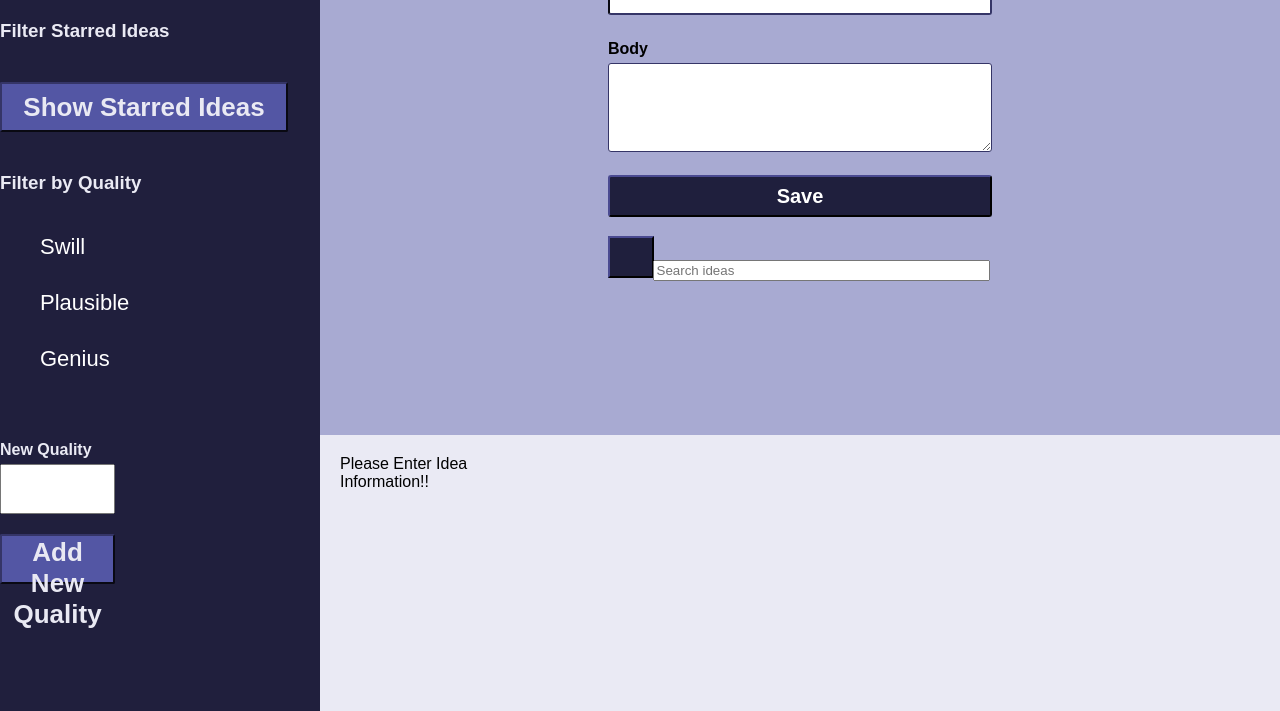
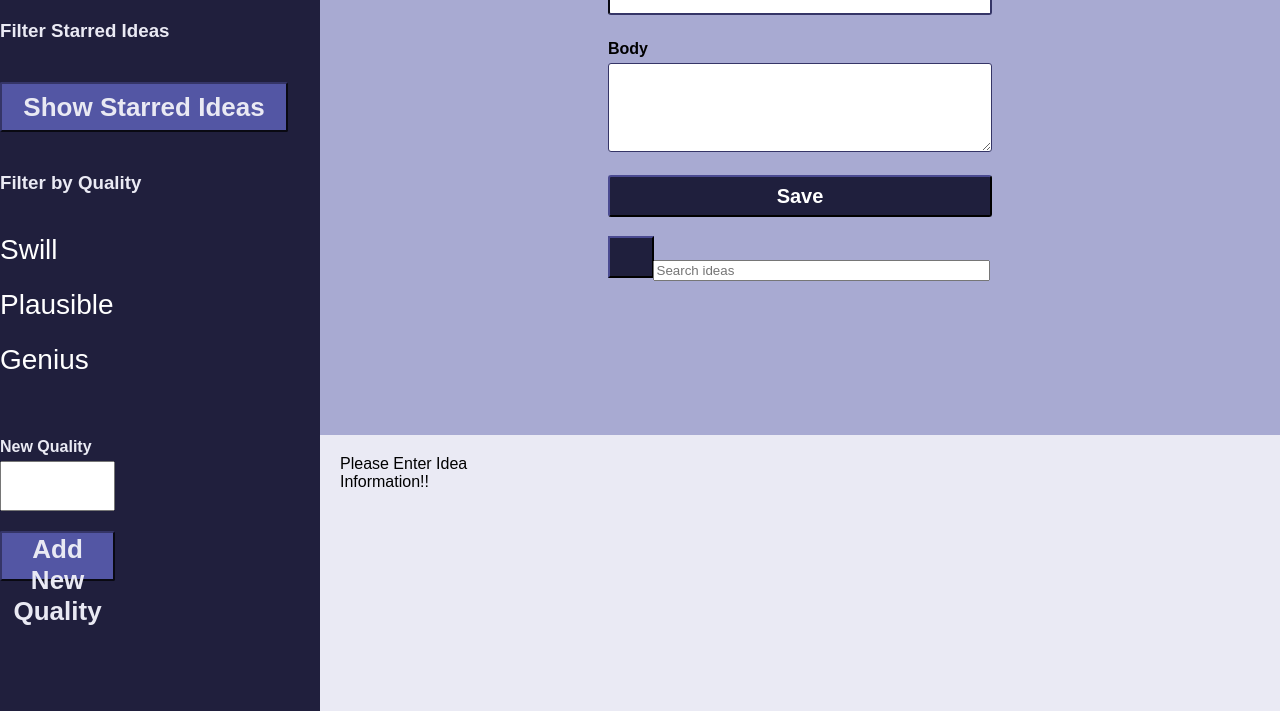
Before and after one commit to EmilyLalonde/IdeaBox-Redux, a plain HTML site: page index.html in a window 1280 px wide. Shown: the part 89-800 px from the top of the page. Drawn offline with Linux system fonts and the light colour scheme.

Commit message:
Add red hover to nav

```diff
--- a/stylesheet.css
+++ b/stylesheet.css
@@ -17,6 +17,11 @@ nav {
 	grid-area: nav;
 	height: 100vh;
 	color: white;
+  font-weight:100;
+}
+
+nav ul li:hover {
+  background-color: #d14119;
 }
 
 h1 {
@@ -38,10 +43,17 @@ h1 {
   font-weight: 600;
 }
 
+ul {
+  padding-inline-start: 0;
+  /*margin-left:20px;*/
+}
+
 li {
   list-style-type: none;
-  font-size: 22px;
-  margin-bottom: 30px;
+  font-size: 28px;
+ /* margin-bottom: 30px;*/
+  height: 55px;
+  border-left-width: 10px;
 }
 
 label {
```
